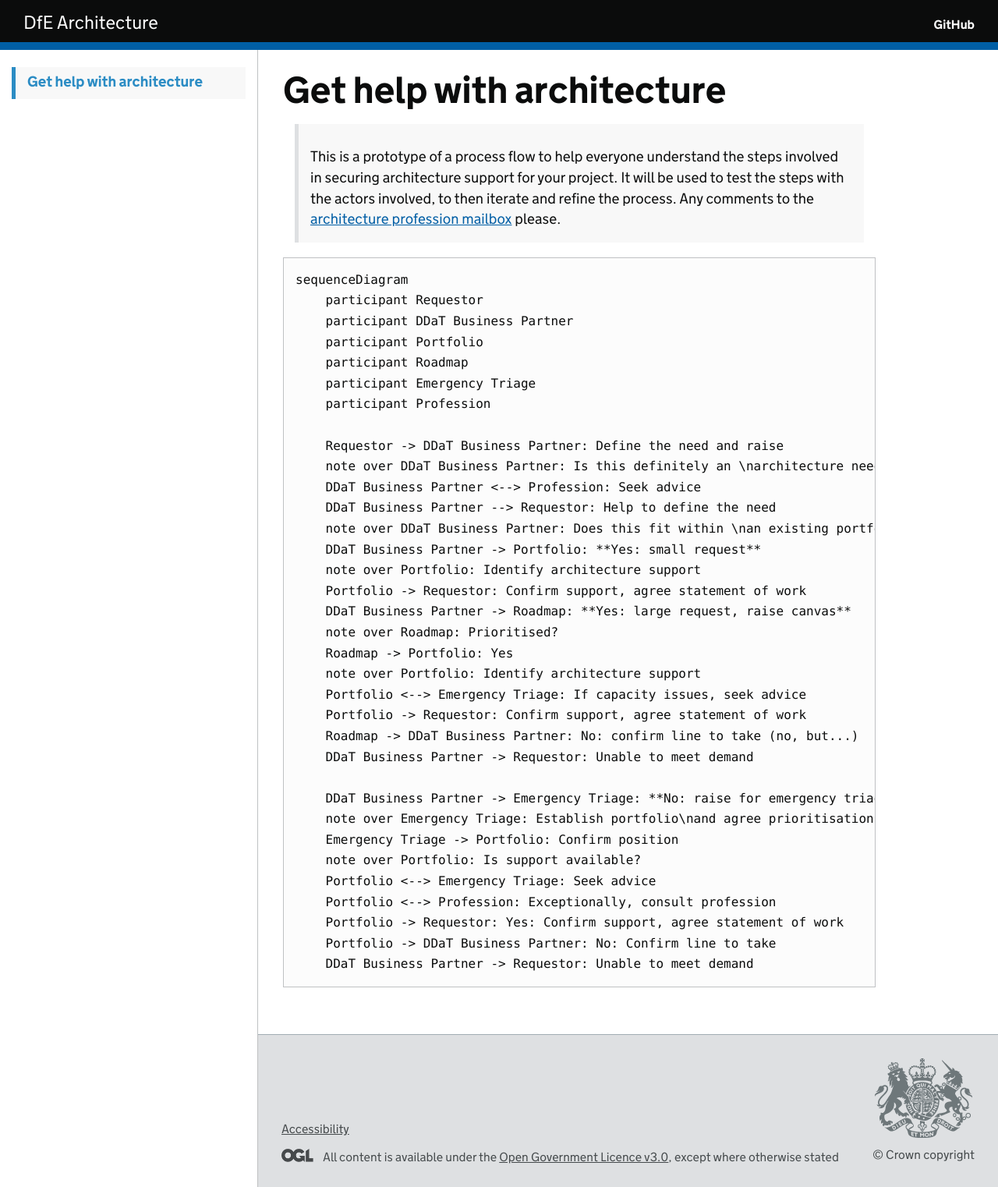
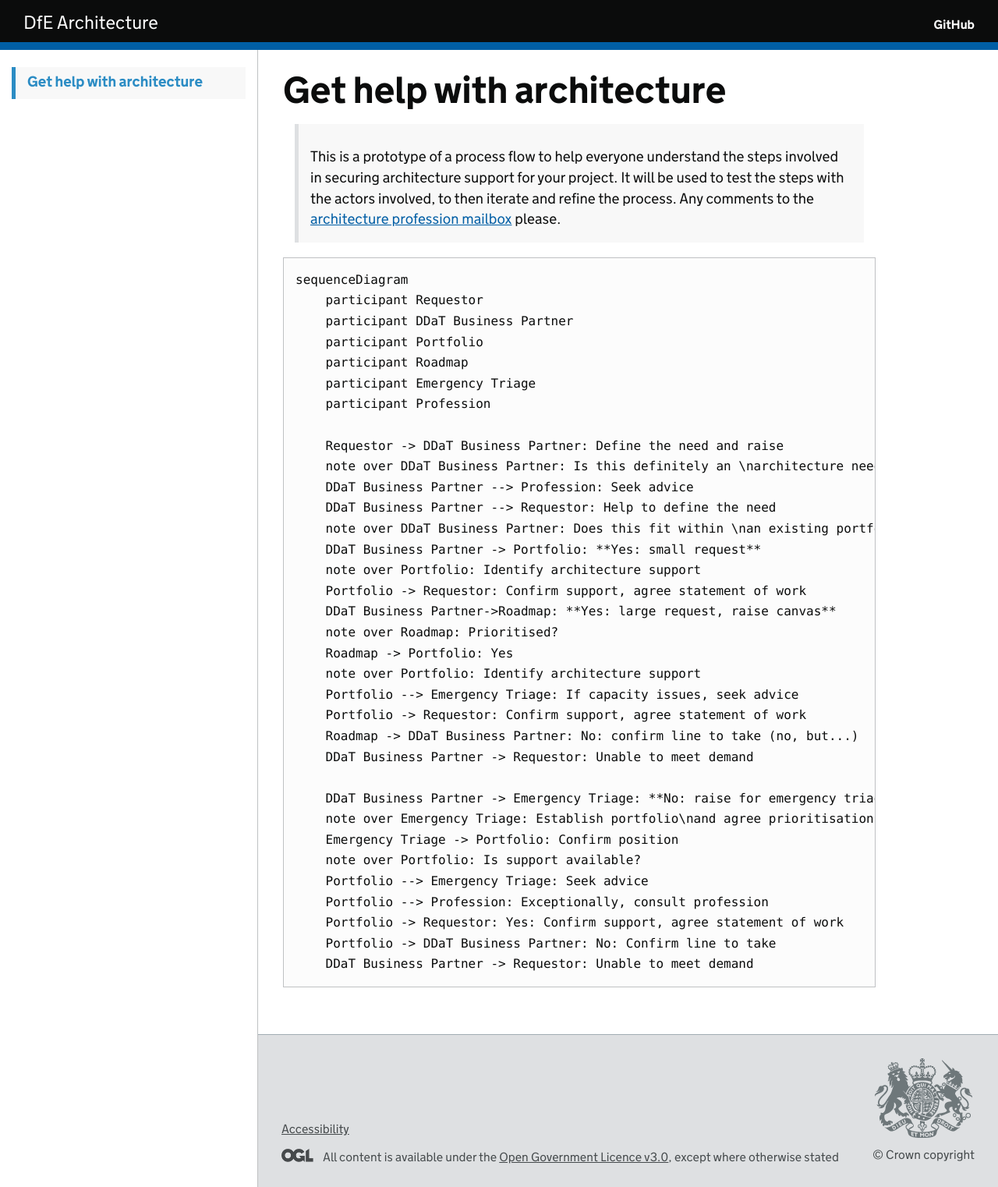
Before and after one commit to DFE-Digital/architecture, a Jekyll site: the page built from profession/get-help-with-architecture.md, in a window 1280 px wide. Shown: the whole page at 78% size. Built offline with Jekyll 4.4.1, drawn with Linux system fonts in a browser that asks for light colours; our own code applies the rules of GitHub Pages for plain Markdown files.

```diff
--- a/profession/get-help-with-architecture.md
+++ b/profession/get-help-with-architecture.md
@@ -19,17 +19,17 @@ sequenceDiagram
 
     Requestor -> DDaT Business Partner: Define the need and raise
     note over DDaT Business Partner: Is this definitely an \narchitecture need?
-    DDaT Business Partner <--> Profession: Seek advice
+    DDaT Business Partner --> Profession: Seek advice
     DDaT Business Partner --> Requestor: Help to define the need
     note over DDaT Business Partner: Does this fit within \nan existing portfolio?
     DDaT Business Partner -> Portfolio: **Yes: small request**
     note over Portfolio: Identify architecture support
     Portfolio -> Requestor: Confirm support, agree statement of work
-    DDaT Business Partner -> Roadmap: **Yes: large request, raise canvas**
+    DDaT Business Partner->Roadmap: **Yes: large request, raise canvas**
     note over Roadmap: Prioritised?
     Roadmap -> Portfolio: Yes
     note over Portfolio: Identify architecture support
-    Portfolio <--> Emergency Triage: If capacity issues, seek advice
+    Portfolio --> Emergency Triage: If capacity issues, seek advice
     Portfolio -> Requestor: Confirm support, agree statement of work
     Roadmap -> DDaT Business Partner: No: confirm line to take (no, but...)
     DDaT Business Partner -> Requestor: Unable to meet demand
@@ -38,8 +38,8 @@ sequenceDiagram
     note over Emergency Triage: Establish portfolio\nand agree prioritisation
     Emergency Triage -> Portfolio: Confirm position
     note over Portfolio: Is support available?
-    Portfolio <--> Emergency Triage: Seek advice
-    Portfolio <--> Profession: Exceptionally, consult profession
+    Portfolio --> Emergency Triage: Seek advice
+    Portfolio --> Profession: Exceptionally, consult profession
     Portfolio -> Requestor: Yes: Confirm support, agree statement of work
     Portfolio -> DDaT Business Partner: No: Confirm line to take
     DDaT Business Partner -> Requestor: Unable to meet demand
```
